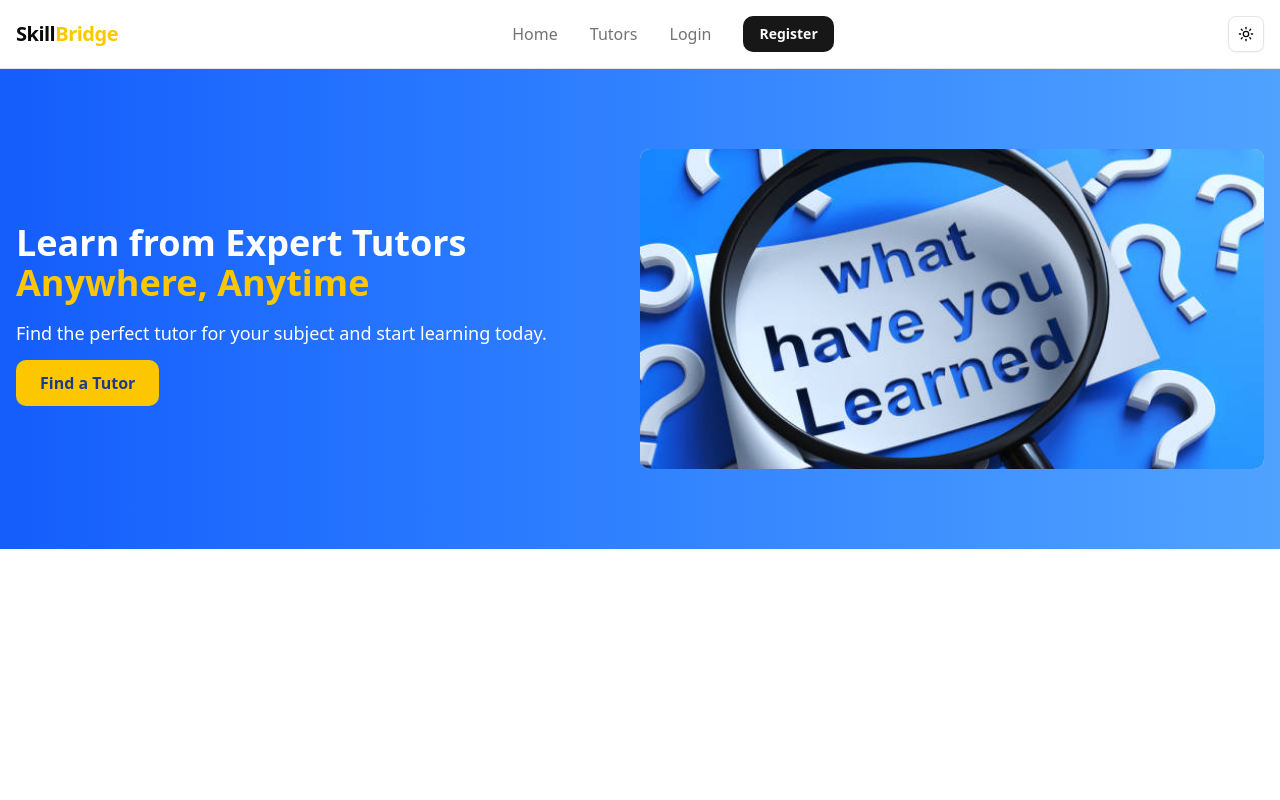
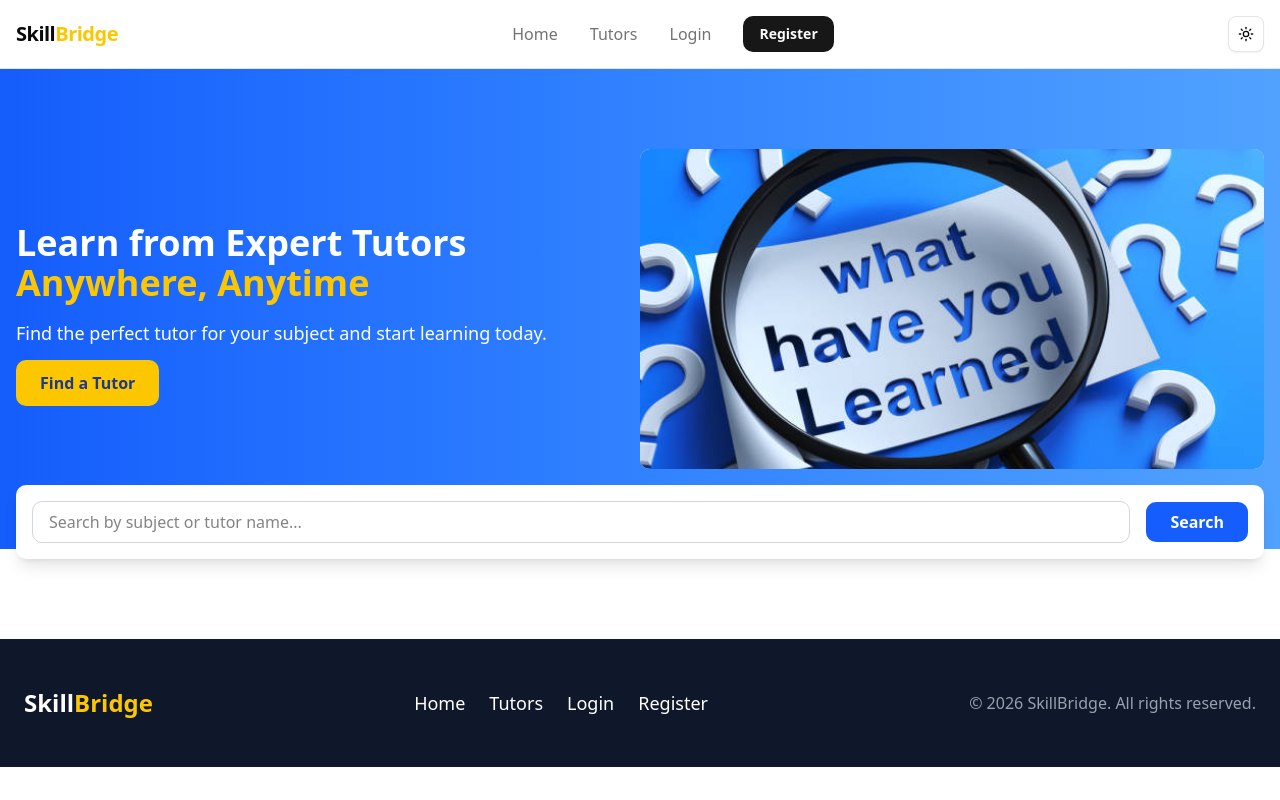
Before and after one commit to rafiqmia65/skill-bridge-client, a Next.js app: page / in a window 1280 px wide. Built offline with nearby package versions, Linux system fonts and the light colour scheme.

Commit message:
feat(home page): implement Footer Section

```diff
--- a/app/layout.tsx
+++ b/app/layout.tsx
@@ -3,6 +3,7 @@ import { Geist, Geist_Mono } from "next/font/google";
 import "./globals.css";
 import Navbar from "@/components/layouts/Navbar/Navbar";
 import { ThemeProvider } from "@/providers/themeProvider";
+import Footer from "@/components/layouts/Footer/Footer";
 
 const geistSans = Geist({
   variable: "--font-geist-sans",
@@ -38,7 +39,10 @@ export default function RootLayout({
           <header>
             <Navbar />
           </header>
-          {children}
+          <main>{children}</main>
+          <footer>
+            <Footer />
+          </footer>
         </ThemeProvider>
       </body>
     </html>
--- a/app/page.tsx
+++ b/app/page.tsx
@@ -1,9 +1,11 @@
 import HeroSection from "@/components/modules/HomePage/HeroSection/HeroSection";
+import SearchBar from "@/components/modules/HomePage/SearchBar/SearchBar";
 
 export default function Home() {
   return (
     <div>
       <HeroSection />
+      <SearchBar />
     </div>
   );
 }
--- /dev/null
+++ b/components/layouts/Footer/Footer.tsx
@@ -0,0 +1,36 @@
+import Link from "next/link";
+
+export default function Footer() {
+  return (
+    <footer className="bg-slate-900 dark:bg-slate-800 text-white py-12 mt-20">
+      <div className="container mx-auto px-6 flex flex-col md:flex-row justify-between items-start md:items-center gap-8">
+        {/* Logo */}
+        <div className="font-bold text-2xl">
+          Skill
+          <span className="text-yellow-400 dark:text-yellow-300">Bridge</span>
+        </div>
+
+        {/* Links */}
+        <div className="flex flex-col md:flex-row gap-6 text-lg">
+          <Link href="/" className="hover:text-yellow-400 transition">
+            Home
+          </Link>
+          <Link href="/tutors" className="hover:text-yellow-400 transition">
+            Tutors
+          </Link>
+          <Link href="/login" className="hover:text-yellow-400 transition">
+            Login
+          </Link>
+          <Link href="/register" className="hover:text-yellow-400 transition">
+            Register
+          </Link>
+        </div>
+
+        {/* Copyright */}
+        <div className="text-sm md:text-base text-gray-400 mt-4 md:mt-0">
+          &copy; 2026 SkillBridge. All rights reserved.
+        </div>
+      </div>
+    </footer>
+  );
+}
--- a/components/modules/HomePage/HeroSection/HeroSection.tsx
+++ b/components/modules/HomePage/HeroSection/HeroSection.tsx
@@ -1,5 +1,3 @@
-"use client";
-
 import Image from "next/image";
 import Link from "next/link";
 import HeroImage from "../../../../public/HomePage/heroImage.jpg";
--- /dev/null
+++ b/components/modules/HomePage/SearchBar/SearchBar.tsx
@@ -0,0 +1,31 @@
+"use client";
+
+import { useState } from "react";
+
+export default function SearchBar() {
+  const [query, setQuery] = useState("");
+
+  const handleSearch = () => {
+    console.log("Search query:", query);
+  };
+
+  return (
+    <div className="container mx-auto px-4 -mt-10 md:-mt-16">
+      <div className="flex flex-col items-center md:flex-row gap-4 bg-white dark:bg-slate-800 shadow-lg rounded-lg p-4">
+        <input
+          type="text"
+          placeholder="Search by subject or tutor name..."
+          value={query}
+          onChange={(e) => setQuery(e.target.value)}
+          className="w-full md:flex-1 rounded-lg border border-gray-300 dark:border-gray-600 px-4 py-2 focus:outline-none focus:ring-2 focus:ring-blue-400 dark:bg-slate-700 dark:text-white"
+        />
+        <button
+          onClick={handleSearch}
+          className="rounded-lg bg-blue-600 px-6 py-2 text-white font-semibold hover:bg-blue-700 dark:bg-blue-500 dark:hover:bg-blue-600 transition"
+        >
+          Search
+        </button>
+      </div>
+    </div>
+  );
+}
```
